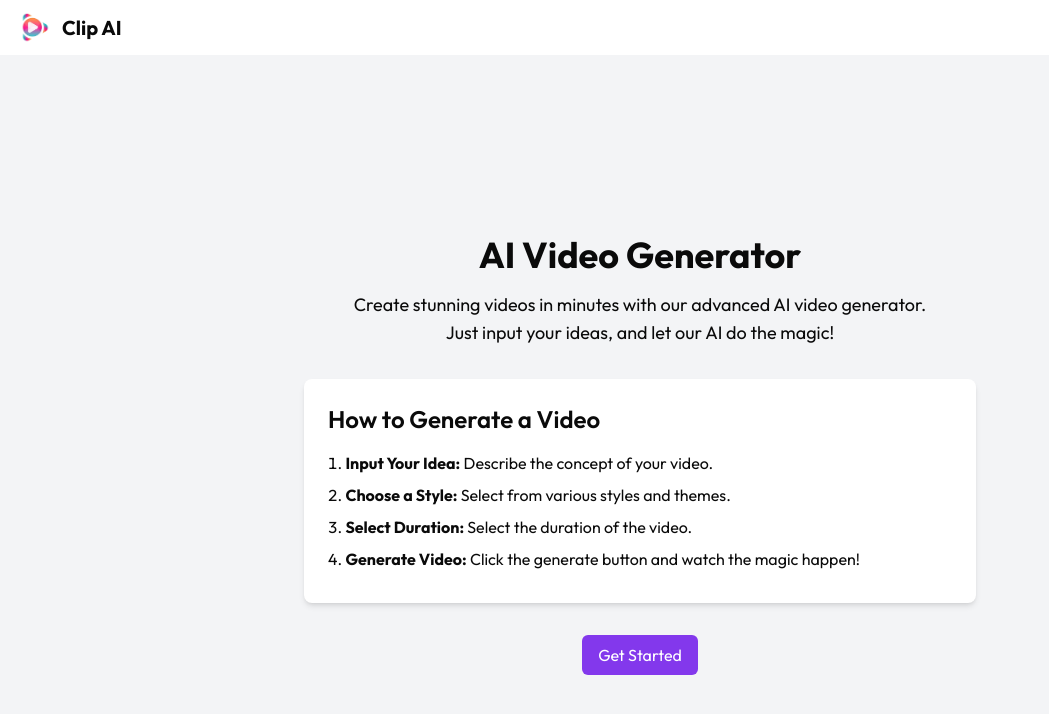
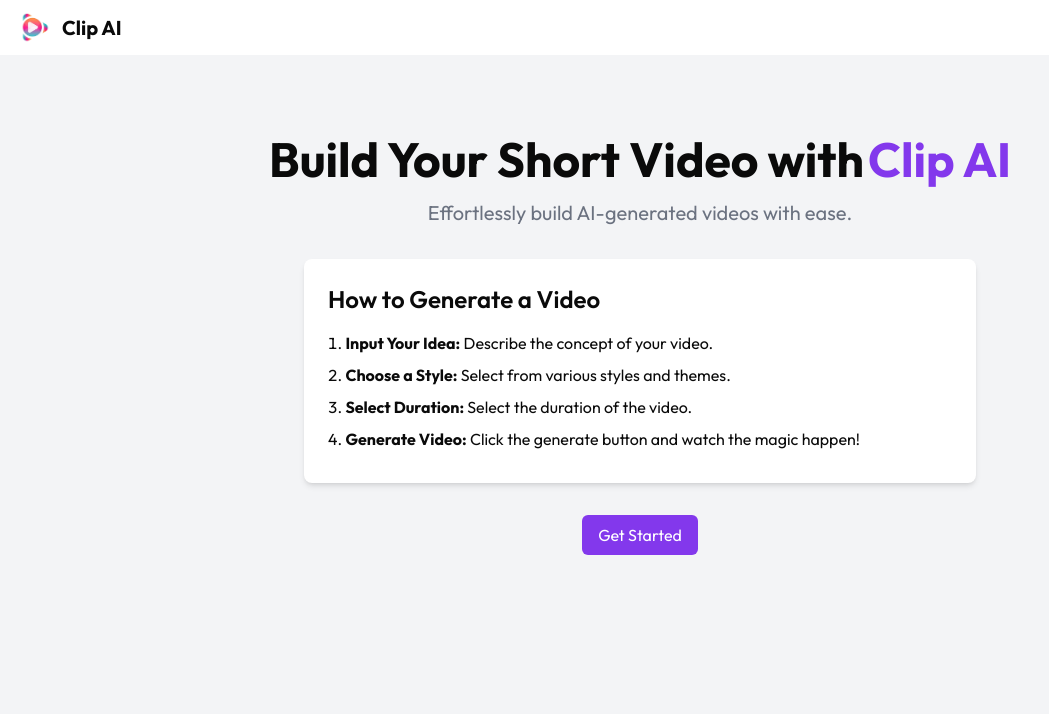
Before and after one commit to AshwiniParaye1/AI-Video-Generator, a Next.js app: page / in a window 1280 px wide. Shown: the top 714 px of the page, without its empty margins (0-1049 px from the left). Built offline with nearby package versions, Linux system fonts and the light colour scheme; no server answers.

Commit message:
update title style

```diff
--- a/app/page.js
+++ b/app/page.js
@@ -19,14 +19,16 @@ export default function Home() {
         </div>
       </div>
 
-      <main className="flex flex-col items-center justify-center min-h-screen bg-gray-100 p-4">
-        <h1 className="text-4xl font-bold text-center mb-4">
-          AI Video Generator
-        </h1>
-        <p className="text-lg text-center mb-8 max-w-xl">
-          Create stunning videos in minutes with our advanced AI video
-          generator. Just input your ideas, and let our AI do the magic!
-        </p>
+      <main className="flex flex-col items-center min-h-screen bg-gray-100 p-4">
+        <div className="flex flex-row items-center text-5xl font-bold mt-16 mb-4">
+          <span className="mr-1">Build Your Short Video with</span>
+          <span className="text-primary"> Clip AI</span>
+        </div>
+        <div>
+          <p className="text-gray-500 text-xl mb-8 max-w-xl">
+            Effortlessly build AI-generated videos with ease.
+          </p>
+        </div>
 
         <div className="bg-white shadow-md rounded-lg p-6 max-w-2xl w-full">
           <h2 className="text-2xl font-semibold mb-4">
```
